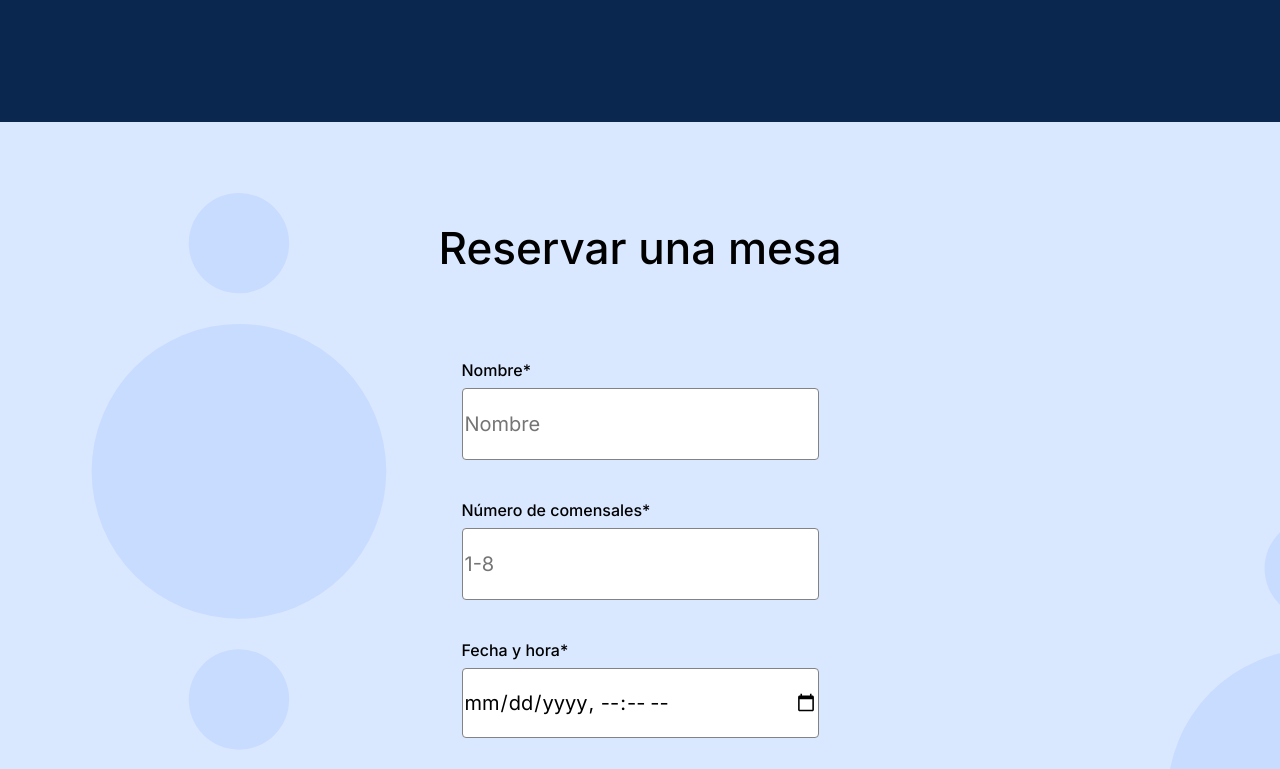
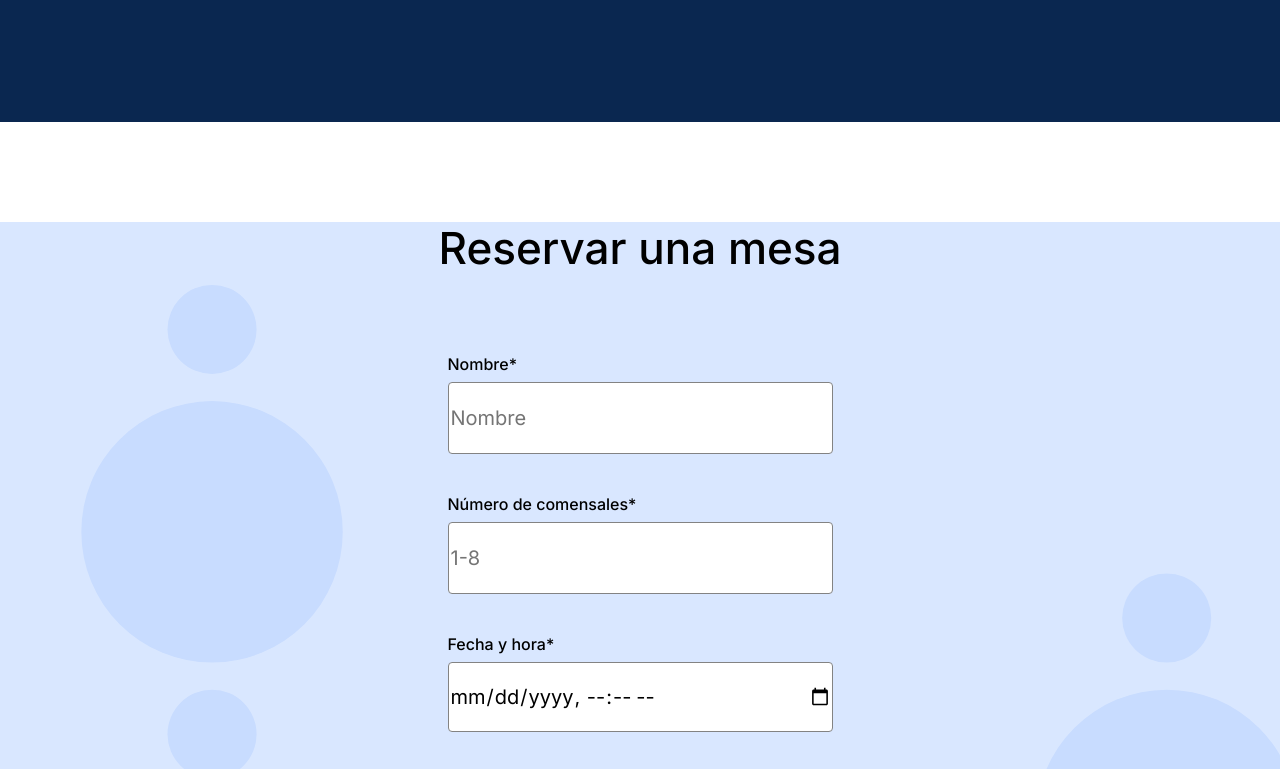
Before and after one commit to Eduardozumaeta/web_project_coffeeshop, a plain HTML site: page index.html in a window 1280 px wide. Shown: the part 1560-2329 px from the top of the page. Drawn offline with Linux system fonts and the light colour scheme.

Commit message:
reservation nuevo

```diff
--- a/index.html
+++ b/index.html
@@ -106,7 +106,7 @@
         </section>
         <section class="reservation" id="reservation">
           <p class="reservation__title">Reservar una mesa</p>
-          <form class="reservation__form">
+          <form class="form reservation__form">
             <fieldset class="form__fieldset">
               <label class="form__label" for="name">Nombre*</label>
               <input
--- a/pages/index.css
+++ b/pages/index.css
@@ -190,9 +190,8 @@ nav {
 }
 
 .reservation__title {
-  margin: 0;
-  padding-top: 100px;
-  padding-bottom: 80px;
+  margin-top: 100px;
+  margin-bottom: 80px;
   display: flex;
   justify-content: center;
   font-family: "inter";
@@ -217,6 +216,8 @@ nav {
   gap: 8px;
   max-width: 385px;
   border: none;
+  margin: 0;
+  padding: 0;
 }
 
 .form__label {
```
